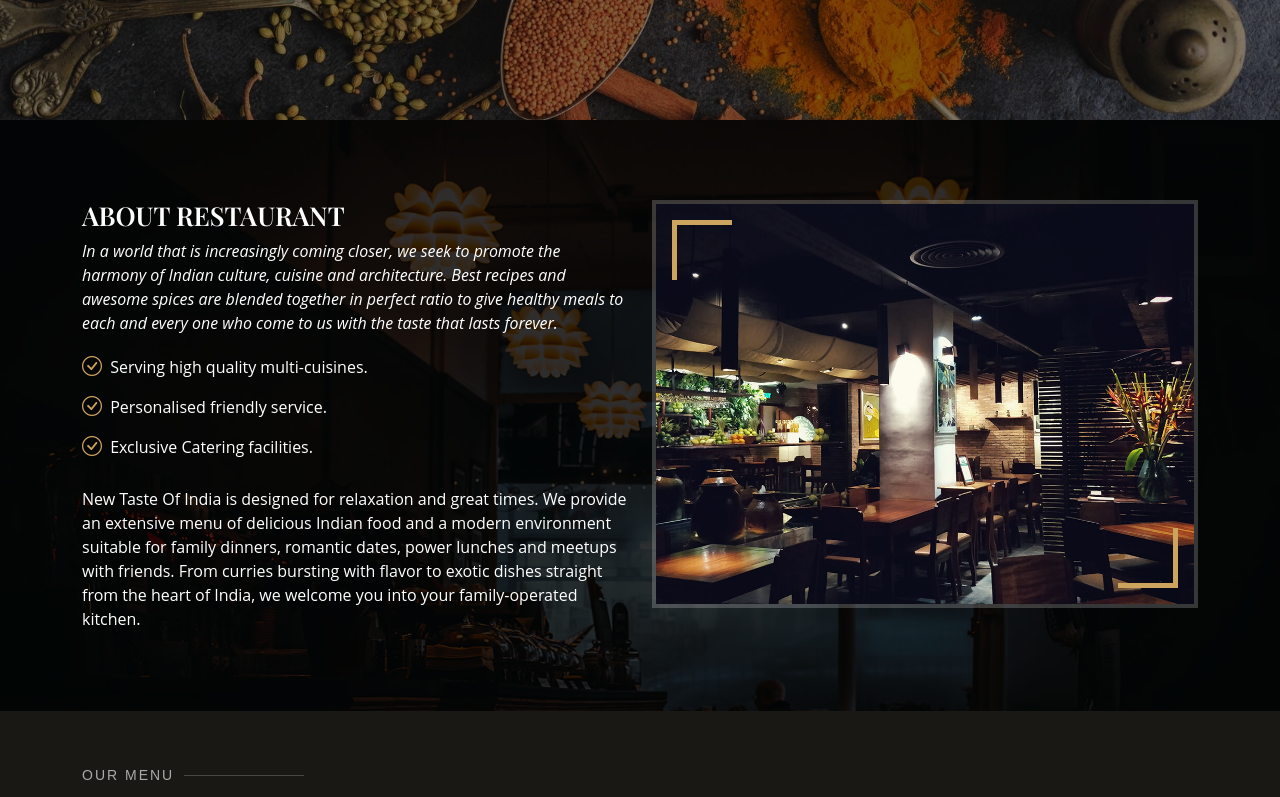
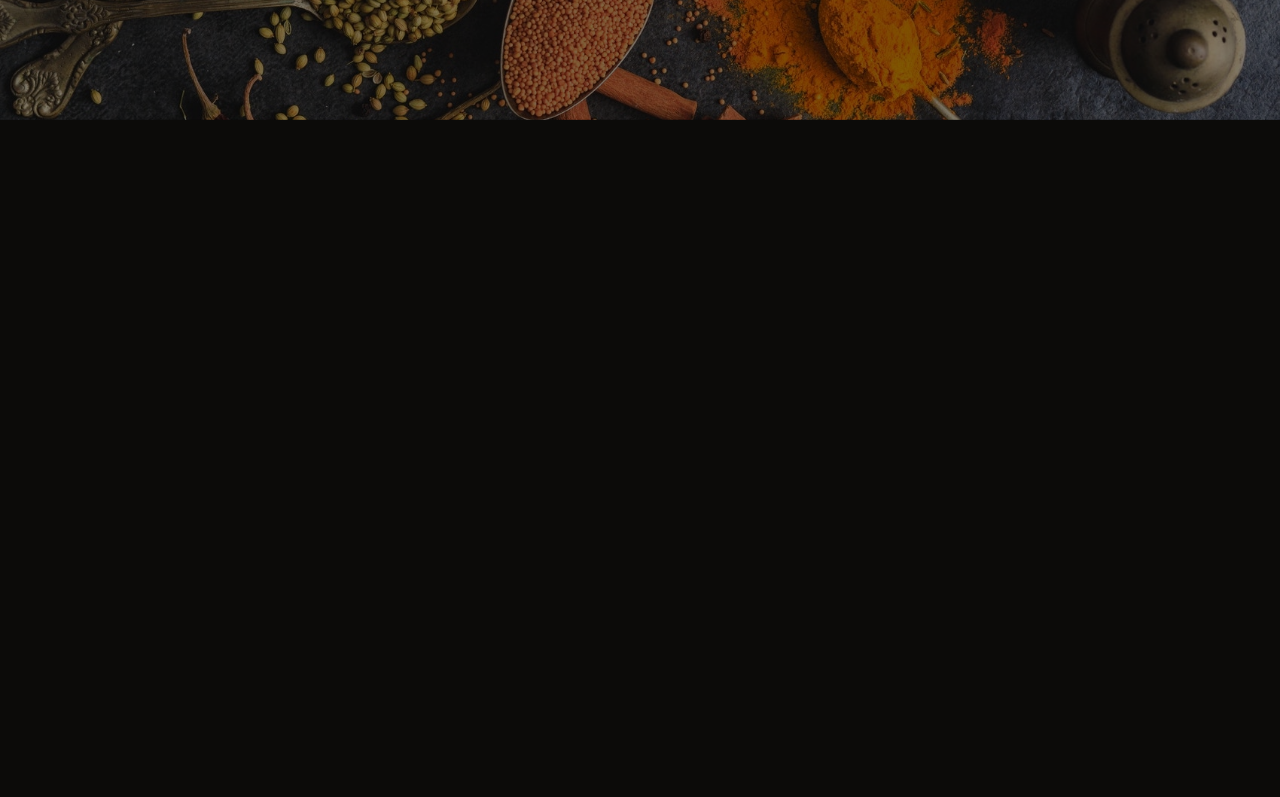
Before and after one commit to ishworX/newtasteof2024, a Next.js app: page / in a window 1280 px wide. Shown: the part 680-1477 px from the top of the page. After the commit the page ends 800 px from the top, so only its background shows below. Built offline with nearby package versions, Linux system fonts and the light colour scheme.

Commit message:
Error need to be fixed: Window is stuck on loading!

```diff
--- a/src/app/page.tsx
+++ b/src/app/page.tsx
@@ -9,8 +9,8 @@
     <>
       <Hero />
       <main id="main">
-        <About />
-        <Menu />
+        {/* <About />
+        <Menu /> */}
       </main>
     </>
 
```
